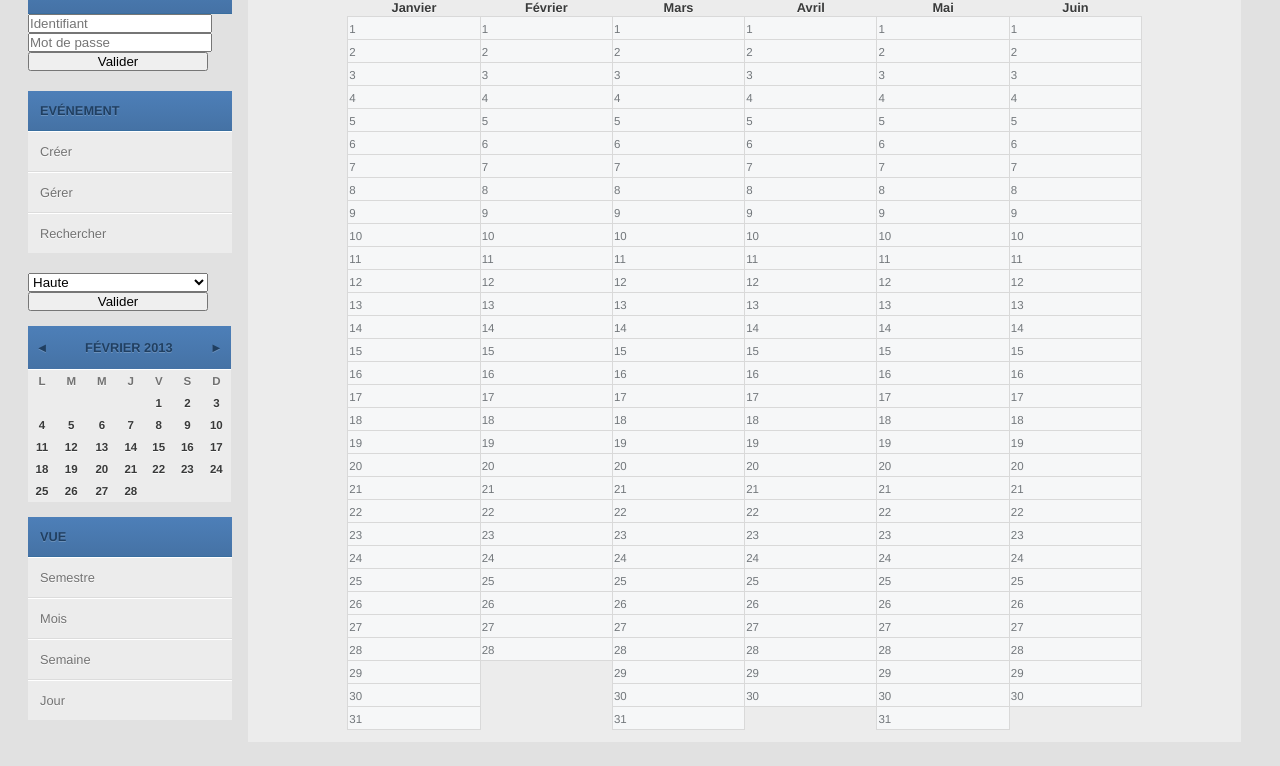
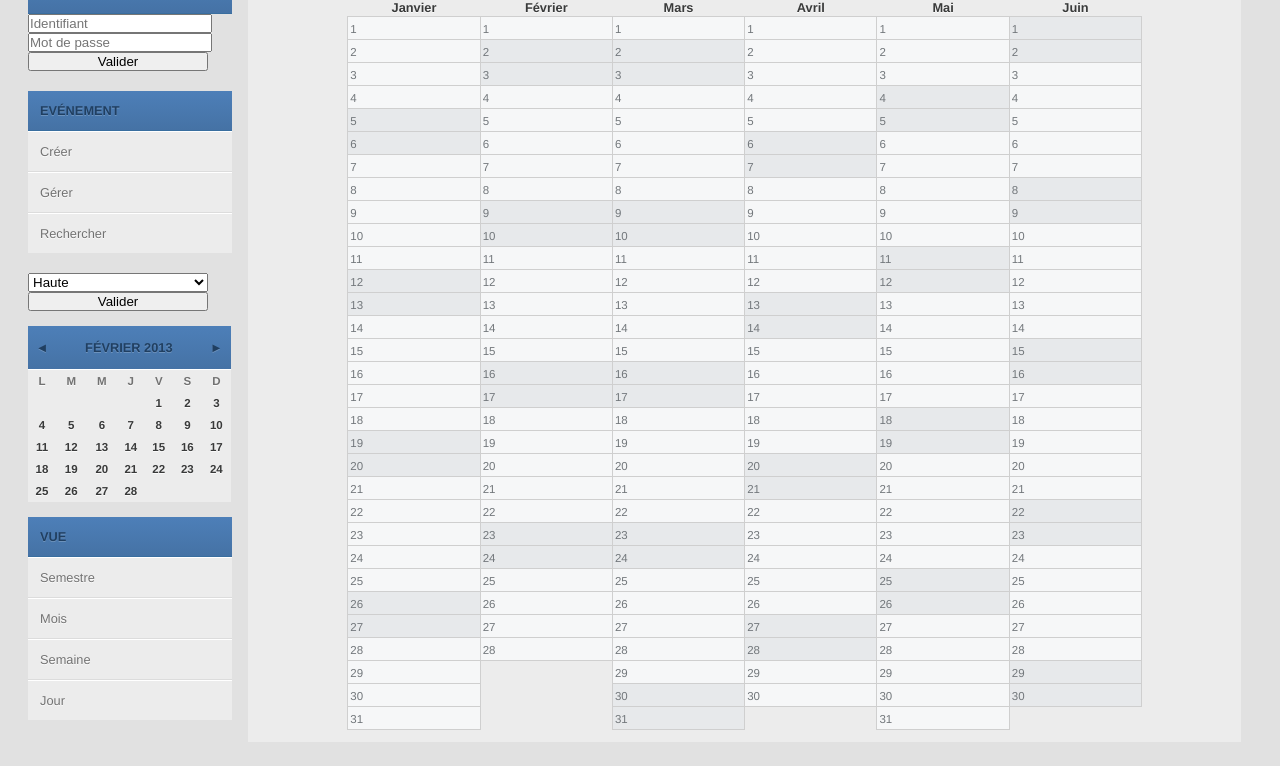
Before and after one commit to LinkedFluuuush/AgendactIfs, a PHP site: page /Pages/Calendrier/semestre.php in a window 1280 px wide. Shown: the part 34-800 px from the top of the page. Run offline with PHP 8.4, Linux system fonts and the light colour scheme; tables that the repository leaves empty or names only in its code hold one stand-in row (values such as "Sample post").

Commit message:
coloration week-end dans la page semestre.php

```diff
--- a/Pages/Calendrier/semestre.php
+++ b/Pages/Calendrier/semestre.php
@@ -164,6 +164,7 @@
 				}
 			}
 
+                        $weekend = date('N', mktime(00, 00, 00, $mois, $jour, $annee));
 
 			// CAS 0 : le jour n'existe pas (31 fevrier)
 			if($jour > retourneJour($annee, $mois)) {
@@ -171,12 +172,18 @@
 			}
 			// Cas 1 : aucun événement
 			else if ($boucle == 0) {
-                            echo '<td onclick="document.location.href = \'jour.php?a='.$annee.'&m='.$mois.'&j='.$jour.'&u=1\';"><a href="jour.php?a='.$annee.'&m='.$mois.'&j='.$jour.'&u=1">'.$jour.'</a></td>';
+                            if ($weekend == 6 or $weekend == 7) {
+                                echo '<td id="weekend" onclick="document.location.href = \'jour.php?a='.$annee.'&m='.$mois.'&j='.$jour.'&u=1\';"><a href="jour.php?a='.$annee.'&m='.$mois.'&j='.$jour.'&u=1">'.$jour.'</a></td>';
+                            }
+                            else {
+                                echo '<td onclick="document.location.href = \'jour.php?a='.$annee.'&m='.$mois.'&j='.$jour.'&u=1\';"><a href="jour.php?a='.$annee.'&m='.$mois.'&j='.$jour.'&u=1">'.$jour.'</a></td>';
+                            }
 			}
 
 			// Cas 2 : plusieurs evenements
 			else if ($boucle > 1) {
-				echo '<td class="info" onclick="document.location.href = \'jour.php?a='.$annee.'&m='.$mois.'&j='.$jour.'&u=1\';"><a href="jour.php?a='.$annee.'&m='.$mois.'&j='.$jour.'&u=1">';
+                            if ($weekend == 6 or $weekend == 7) {
+				echo '<td class="info" id="weekend" onclick="document.location.href = \'jour.php?a='.$annee.'&m='.$mois.'&j='.$jour.'&u=1\';"><a href="jour.php?a='.$annee.'&m='.$mois.'&j='.$jour.'&u=1">';
 				echo $jour . /*'<img STYLE="vertical-align: -3px; margin-left: 5px; margin-right: 2px;" src="./Images/warning_exclamation.png" height="15" width="15">' . */' Evenements : ' . $boucle;
 
 				echo '<span>';
@@ -187,13 +194,34 @@
 				}
 				echo '</span>';
 				echo '</td>';
+                            }
+                            else {
+                                echo '<td class="info" onclick="document.location.href = \'jour.php?a='.$annee.'&m='.$mois.'&j='.$jour.'&u=1\';"><a href="jour.php?a='.$annee.'&m='.$mois.'&j='.$jour.'&u=1">';
+				echo $jour . /*'<img STYLE="vertical-align: -3px; margin-left: 5px; margin-right: 2px;" src="./Images/warning_exclamation.png" height="15" width="15">' . */' Evenements : ' . $boucle;
+
+				echo '<span>';
+				for ($i=0 ; $i<$boucle ; $i++) {
+					echo '<div>';
+					echo ($i + 1) . ': ' .$titreLong[$i];
+					echo '</div>';
+				}
+				echo '</span>';
+				echo '</td>';
+                            }
 			}
 
 			// Cas 3 : 1 seul evenement
 			else {
-				echo '<td class="info" onclick="document.location.href = \'jour.php?a='.$annee.'&m='.$mois.'&j='.$jour.'&u=1\';"><a href="jour.php?a='.$annee.'&m='.$mois.'&j='.$jour.'&u=1">';
-				echo $jour . ' ' . $titreCourt[0] . '<span>' . $titreLong[0] . '</span>';
-				echo'</td>';
+                            if ($weekend == 6 or $weekend == 7) {
+                                echo '<td class="info" id="weekend" onclick="document.location.href = \'jour.php?a='.$annee.'&m='.$mois.'&j='.$jour.'&u=1\';"><a href="jour.php?a='.$annee.'&m='.$mois.'&j='.$jour.'&u=1">';
+                                echo $jour . ' ' . $titreCourt[0] . '<span>' . $titreLong[0] . '</span>';
+                                echo'</td>';
+                            }
+                            else {
+                                echo '<td class="info" onclick="document.location.href = \'jour.php?a='.$annee.'&m='.$mois.'&j='.$jour.'&u=1\';"><a href="jour.php?a='.$annee.'&m='.$mois.'&j='.$jour.'&u=1">';
+                                echo $jour . ' ' . $titreCourt[0] . '<span>' . $titreLong[0] . '</span>';
+                                echo'</td>';
+                            }
 			}
                     }
                     echo'</tr>';
--- a/style.css
+++ b/style.css
@@ -182,7 +182,7 @@ ul.nav > li ul li:hover {
 #corpsCal td {
     /* propriétés des bordures */
     border-width: 1px;
-    border-color: #d9d9d9;
+    border-color: #cfcfcf;
     border-style: solid;
 
     /* couleur de fond du tableau */
@@ -190,10 +190,12 @@ ul.nav > li ul li:hover {
 
     /* affiche le curseur "main" */
     cursor: pointer;
+
+    padding-left: 2px;
 }
 
 #corpsCal td:hover {
-    background-color: #edeeef;
+    font-weight: bold;
 }
 
 /* liens dans le calendrier */
@@ -222,6 +224,14 @@ ul.nav > li ul li:hover {
     text-decoration: none;
     color: #72777b;
     font-size: .9em;
+}
+
+#corpsCal.semestre td#weekend {
+    background-color: #e7e9eb;
+}
+
+#corpsCal.semestre td#weekend:hover {
+   font-weight: bold;
 }
 
 /* Infobulle */
```
Also changed, not shown: Pages/menu.php (line endings or trailing spaces).
